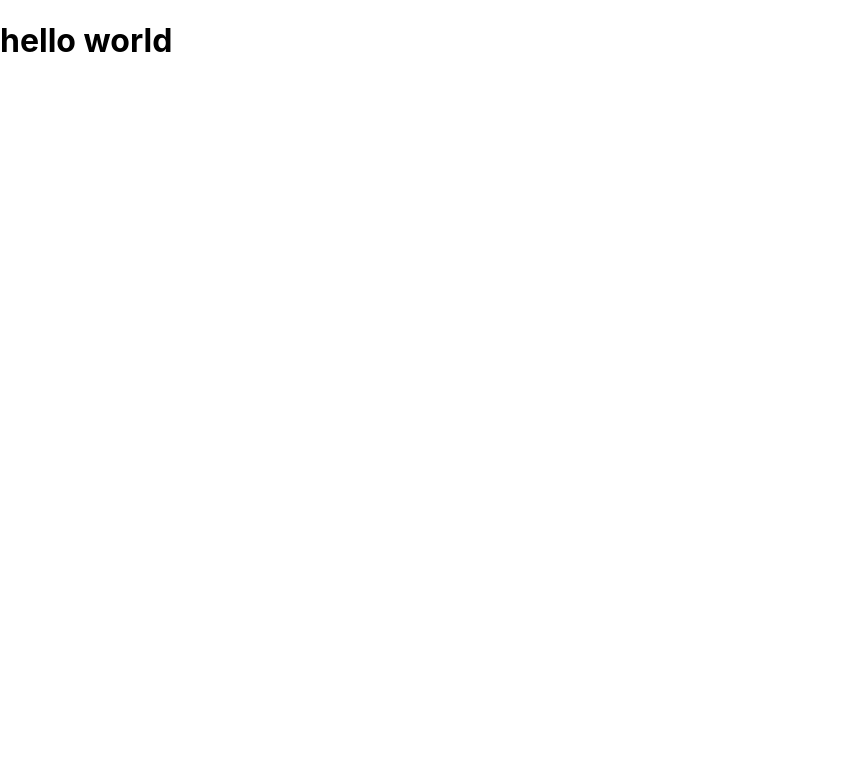
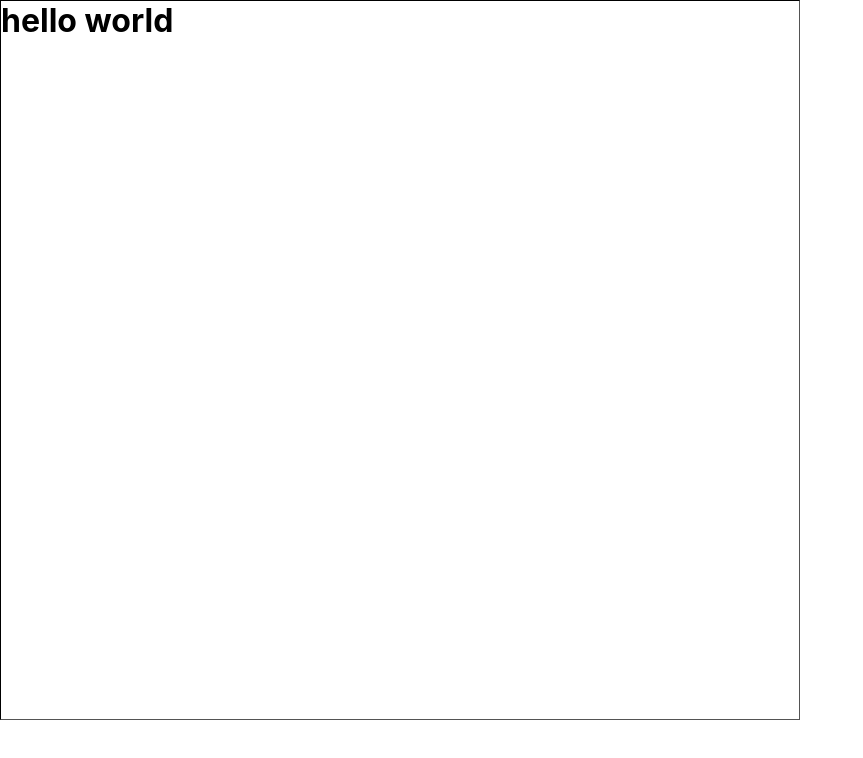
Before and after one commit to justcallmejay/exercise, a React (Create React App) app in the folder client/: page / in a window 1280 px wide. Shown: the top 758 px of the page, without its empty margins (0-863 px from the left). Built offline with nearby package versions, Linux system fonts and the light colour scheme.

Commit message:
Add global style properties

```diff
--- a/client/src/index.css
+++ b/client/src/index.css
@@ -11,3 +11,31 @@ code {
   font-family: source-code-pro, Menlo, Monaco, Consolas, 'Courier New',
     monospace;
 }
+* {
+  margin: 0;
+  padding: 0;
+  box-sizing: border-box;
+}
+
+.App {
+  height: 90vh;
+  width: 100vh;
+  border: inset rgb(0, 0, 0) 1px
+}
+
+.flex {
+  display: flex;
+}
+
+.c-c {
+  display: flex;
+  flex-direction: column;
+  justify-content: center;
+  align-items: center;
+}
+
+.r-c {
+  display: flex;
+  justify-content: center;
+  align-items: center;
+}
```
